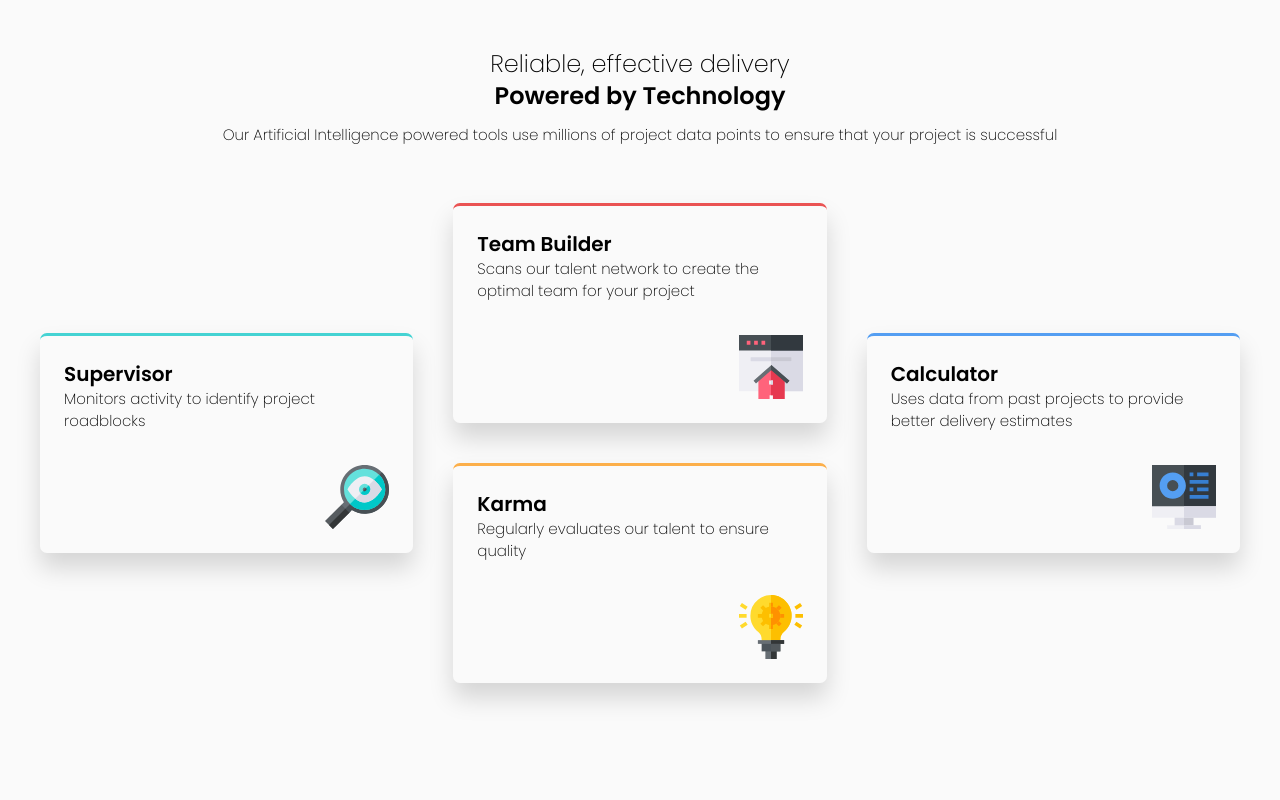
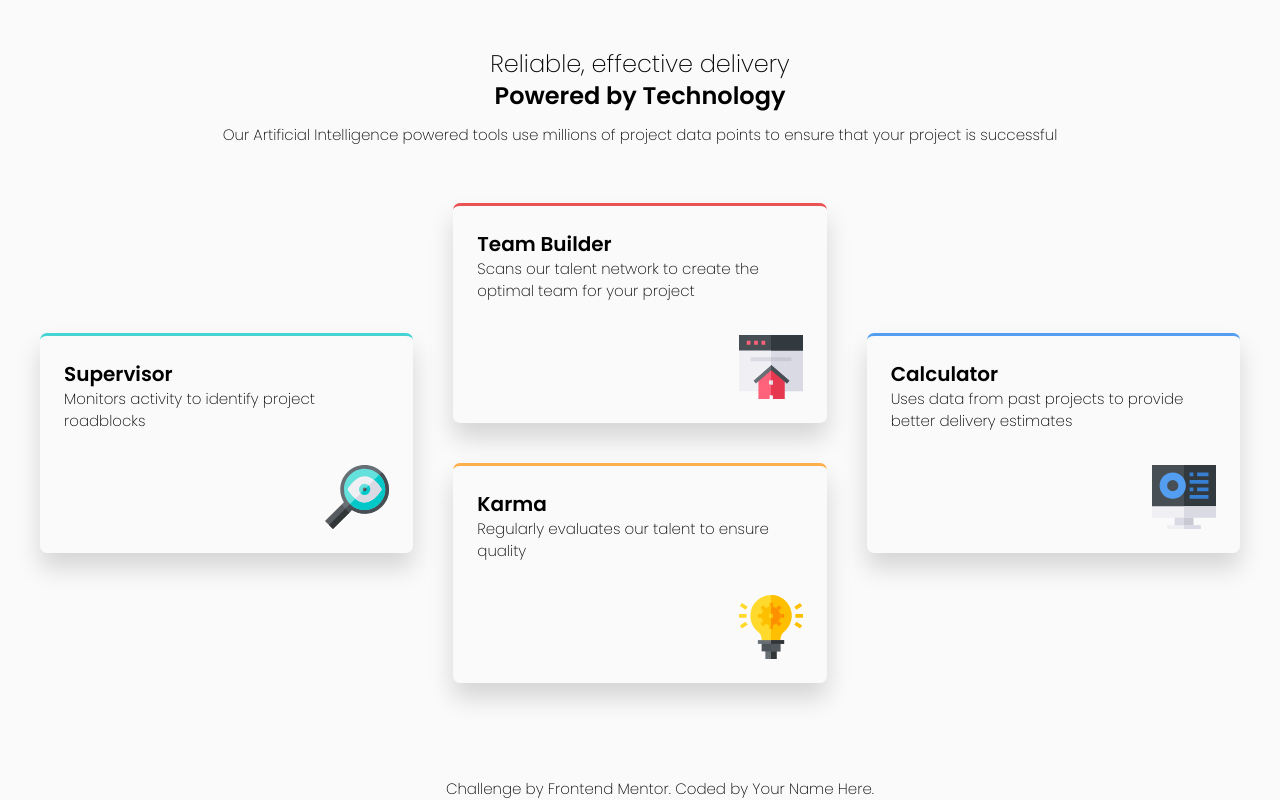
Before and after one commit to Towbee05/four-card, a website: page index.html in a window 1280 px wide. Drawn offline with Linux system fonts and the light colour scheme.

Commit message:
four-cards

```diff
--- a/index.html
+++ b/index.html
@@ -9,14 +9,14 @@
     <link rel="shortcut icon" href="./images/favicon-32x32.png" type="image/x-icon">
 </head>
 <body class="bg-custom-light-grey">
-    <main class="min-h-screen h-full w-[100%] px-5 pt-12 font-extralight break-words">
+    <main class="min-h-screen w-[100%] px-5 pt-12 font-extralight break-words relative">
         <div class="text-center" >
             <h1 class="font-extralight text-2xl"> Reliable, effective delivery </h1>
             <h1 class="font-semibold text-2xl mb-3"> Powered by Technology </h1>
             <p> Our Artificial Intelligence powered tools use millions of project data points to ensure that your project is successful</p>
         </div>
 
-        <div class="flex justify-center items-center ">
+        <div class="flex justify-center items-center pb-6">
             <section class="grid xxs:grid-cols-1 xs:grid-cols-3 xs:grid-rows-2 gap-10 mt-14 max-w-[1200px]">
                 <article class="p-6 shadow-custom-shadow border-t-3 rounded-ssm border-solid border-custom-cyan self-center xs:row-span-2">
                     <h2 class="font-semibold text-xl"> Supervisor </h2>
@@ -54,6 +54,12 @@
 
             </section>
         </div>
+        <footer class="absolute xxs:relative bottom-0 mt-5 text-center w-full">
+            <p>
+                Challenge by <a href="https://www.frontendmentor.io?ref=challenge" target="_blank">Frontend Mentor</a>.
+                Coded by <a href="#">Your Name Here</a>.
+              </p>
+        </footer>
     </main>
 </body>
 </html>
```
Also changed, not shown: README.md, dict/output.css.
